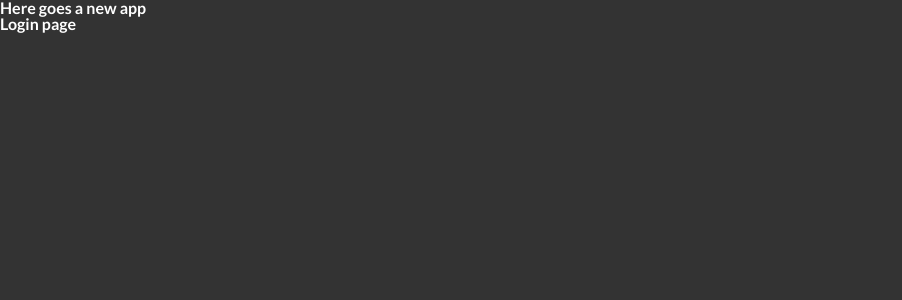
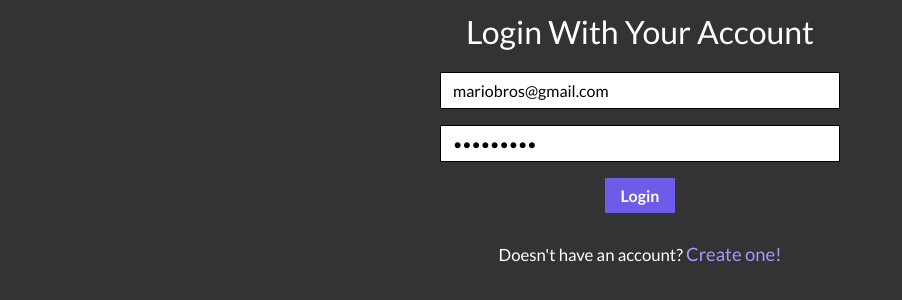
Before and after one commit to pedrodruviaro/quiz-MERN, a React (Create React App) app in the folder client/: page / in a window 1280 px wide. Shown: the top 300 px of the page, without its empty margins (0-902 px from the left). Built offline with nearby package versions, Linux system fonts and the light colour scheme.

Commit message:
adicionando login e persistingo user na navegacao

```diff
--- a/client/package.json
+++ b/client/package.json
@@ -6,6 +6,7 @@
     "@testing-library/jest-dom": "^5.11.4",
     "@testing-library/react": "^11.1.0",
     "@testing-library/user-event": "^12.1.10",
+    "axios": "^0.22.0",
     "moment": "^2.29.1",
     "react": "^17.0.2",
     "react-dom": "^17.0.2",
--- a/client/src/App.js
+++ b/client/src/App.js
@@ -1,11 +1,13 @@
 import { BrowserRouter } from "react-router-dom";
 import Routes from "./routes";
+import AuthContextProvider from "./contexts/authContext";
 
 export default function App() {
     return (
         <BrowserRouter>
-            <h1>Here goes a new app</h1>
-            <Routes />
+            <AuthContextProvider>
+                <Routes />
+            </AuthContextProvider>
         </BrowserRouter>
     );
 }
--- /dev/null
+++ b/client/src/contexts/authContext.jsx
@@ -0,0 +1,61 @@
+import { createContext, useEffect, useState } from "react";
+import { useHistory, useLocation } from "react-router";
+import api from "../services/api";
+
+// creating context
+export const AuthContext = createContext();
+AuthContext.displayName = "Auth Context";
+
+// creating provider
+export default function AuthContextProvider({ children }) {
+    const history = useHistory();
+    const location = useLocation().pathname;
+
+    const [user, setUser] = useState(null);
+    const [authorized, setAuthorized] = useState(false);
+
+    // effect for persisting user
+    useEffect(() => {
+        (() => {
+            const user = JSON.parse(localStorage.getItem("user"));
+
+            console.log(user);
+            console.log(location);
+
+            if (!user) {
+                history.push("/");
+                return;
+            }
+
+            history.push(`${location}`);
+        })();
+    }, [history, location]);
+
+    //login a user and setting token
+    async function loginUser(credentials) {
+        try {
+            const { data } = await api.post("/api/auth/login", credentials);
+
+            if (data) {
+                setAuthorized(true);
+                setUser(data);
+                api.defaults.headers.Authorization = data.token;
+                localStorage.setItem("user", JSON.stringify(data));
+
+                history.push(`/dashboard/${data._id}`);
+            }
+        } catch (err) {
+            setAuthorized(false);
+            setUser(null);
+            const message = err.response.data;
+            console.error(message);
+            return message;
+        }
+    }
+
+    return (
+        <AuthContext.Provider value={{ user, authorized, loginUser }}>
+            {children}
+        </AuthContext.Provider>
+    );
+}
--- /dev/null
+++ b/client/src/hooks/useAuth.jsx
@@ -0,0 +1,7 @@
+import { useContext } from "react";
+import { AuthContext } from "../contexts/authContext";
+
+export function useAuth() {
+    const value = useContext(AuthContext);
+    return value;
+}
--- a/client/src/pages/Login/index.jsx
+++ b/client/src/pages/Login/index.jsx
@@ -1,9 +1,71 @@
-import React from "react";
+import React, { useState } from "react";
+import { Button } from "../../styles/Button";
+import { Container } from "../../styles/Container";
+import { Input } from "../../styles/Input";
+import { PageHeading } from "../../styles/Typography";
+import { CustomText, Form } from "./styles";
+import { Link } from "react-router-dom";
+import { useAuth } from "../../hooks/useAuth";
 
-export default function styles() {
+export default function Login() {
+    const [email, setEmail] = useState("mariobros@gmail.com");
+    const [password, setPassword] = useState("mariobros");
+    const [error, setError] = useState("");
+
+    // useAuth
+    const { loginUser } = useAuth();
+
+    function showError(err) {
+        setError(err);
+        setTimeout(() => {
+            setError("");
+        }, 2500);
+    }
+
+    async function handleSubmit(e) {
+        e.preventDefault();
+
+        if (email.trim() === "" || password.trim() === "") {
+            showError("Please fill all fields");
+            return;
+        }
+
+        const user = { email, password };
+
+        const response = await loginUser(user);
+
+        if (response) {
+            console.log(response);
+            return;
+        }
+    }
+
     return (
-        <div>
-            <h1>Login page</h1>
-        </div>
+        <Container>
+            <PageHeading>Login With Your Account</PageHeading>
+            <Form onSubmit={handleSubmit}>
+                {error && <p>{error}</p>}
+
+                <Input
+                    type="text"
+                    name="email"
+                    id="email"
+                    value={email}
+                    onChange={(e) => setEmail(e.target.value)}
+                />
+                <Input
+                    type="password"
+                    name="password"
+                    id="password"
+                    value={password}
+                    onChange={(e) => setPassword(e.target.value)}
+                />
+                <Button type="submit">Login</Button>
+                <CustomText>
+                    Doesn't have an account?{" "}
+                    <Link to="/register">Create one!</Link>
+                </CustomText>
+            </Form>
+        </Container>
     );
 }
--- a/client/src/pages/Login/styles.jsx
+++ b/client/src/pages/Login/styles.jsx
@@ -0,0 +1,46 @@
+import styled from "styled-components";
+
+export const Form = styled.form`
+    display: flex;
+    flex-direction: column;
+    align-items: center;
+    justify-content: space-between;
+    gap: 1rem;
+
+    margin: 0 auto;
+    width: min(25rem, 100%);
+
+    > input,
+    > textarea,
+    > label {
+        width: 100%;
+    }
+`;
+
+export const CustomText = styled.p`
+    font-size: 1.05rem;
+    margin: 1rem auto;
+
+    > a {
+        color: ${(props) => props.theme.accentLight};
+        font-size: 1.15rem;
+        position: relative;
+
+        &::after {
+            transform: scale(0);
+            content: "";
+            display: block;
+            position: absolute;
+            height: 2px;
+            width: 100%;
+            bottom: -2px;
+            right: 0;
+            background-color: ${(props) => props.theme.accentLight};
+            transition: transform 0.3s;
+        }
+
+        &:hover::after {
+            transform: scale(1);
+        }
+    }
+`;
--- /dev/null
+++ b/client/src/services/api.js
@@ -0,0 +1,7 @@
+import axios from "axios";
+
+const api = axios.create({
+    baseURL: "http://localhost:3333",
+});
+
+export default api;
--- /dev/null
+++ b/client/src/styles/Button/index.jsx
@@ -0,0 +1,18 @@
+import styled from "styled-components";
+
+export const Button = styled.button`
+    border: none;
+    outline: none;
+    padding: 0.5em 1em;
+    background-color: ${(props) => props.theme.accent};
+    color: ${(props) => props.theme.light};
+    font-size: 1rem;
+    font-weight: 600;
+    cursor: pointer;
+    display: block;
+    transition: filter 0.3s ease-in-out;
+
+    &:hover {
+        filter: brightness(1.2);
+    }
+`;
--- /dev/null
+++ b/client/src/styles/Container/index.jsx
@@ -0,0 +1,16 @@
+import styled from "styled-components";
+
+export const Container = styled.div`
+    width: 100%;
+    min-height: 100vh;
+
+    display: flex;
+    flex-direction: ${(props) =>
+        props.direction ? props.direction : "column"};
+    align-items: ${(props) => (props.align ? props.align : "center")};
+    justify-content: ${(props) =>
+        props.justify ? props.justify : "flex-start"};
+    gap: ${(props) => (props.gap ? props.gap : "1.5rem")};
+
+    padding: 1rem;
+`;
--- /dev/null
+++ b/client/src/styles/Input/index.jsx
@@ -0,0 +1,17 @@
+import styled from "styled-components";
+
+export const Input = styled.input`
+    outline: none;
+    border: 1px solid;
+    padding: 0.5rem 0.75rem;
+    font-size: 1rem;
+    transition: border-color 0.3s;
+
+    &:hover {
+        border-color: cyan;
+    }
+
+    &:focus {
+        border-color: cyan;
+    }
+`;
--- a/client/src/styles/Themes.jsx
+++ b/client/src/styles/Themes.jsx
@@ -1,5 +1,6 @@
 export const primaryTheme = {
     dark: "#333",
     light: "#fff",
-    accent: "",
+    accent: "#6c5ce7",
+    accentLight: "#a29bfe",
 };
--- /dev/null
+++ b/client/src/styles/Typography/index.jsx
@@ -0,0 +1,8 @@
+import styled from "styled-components";
+
+export const PageHeading = styled.h1`
+    font-size: 2rem;
+    font-weight: 500;
+    text-align: center;
+    margin: 0 auto;
+`;
```
Also changed, not shown: 1 other file (tests, documents, lock files or other folders).
